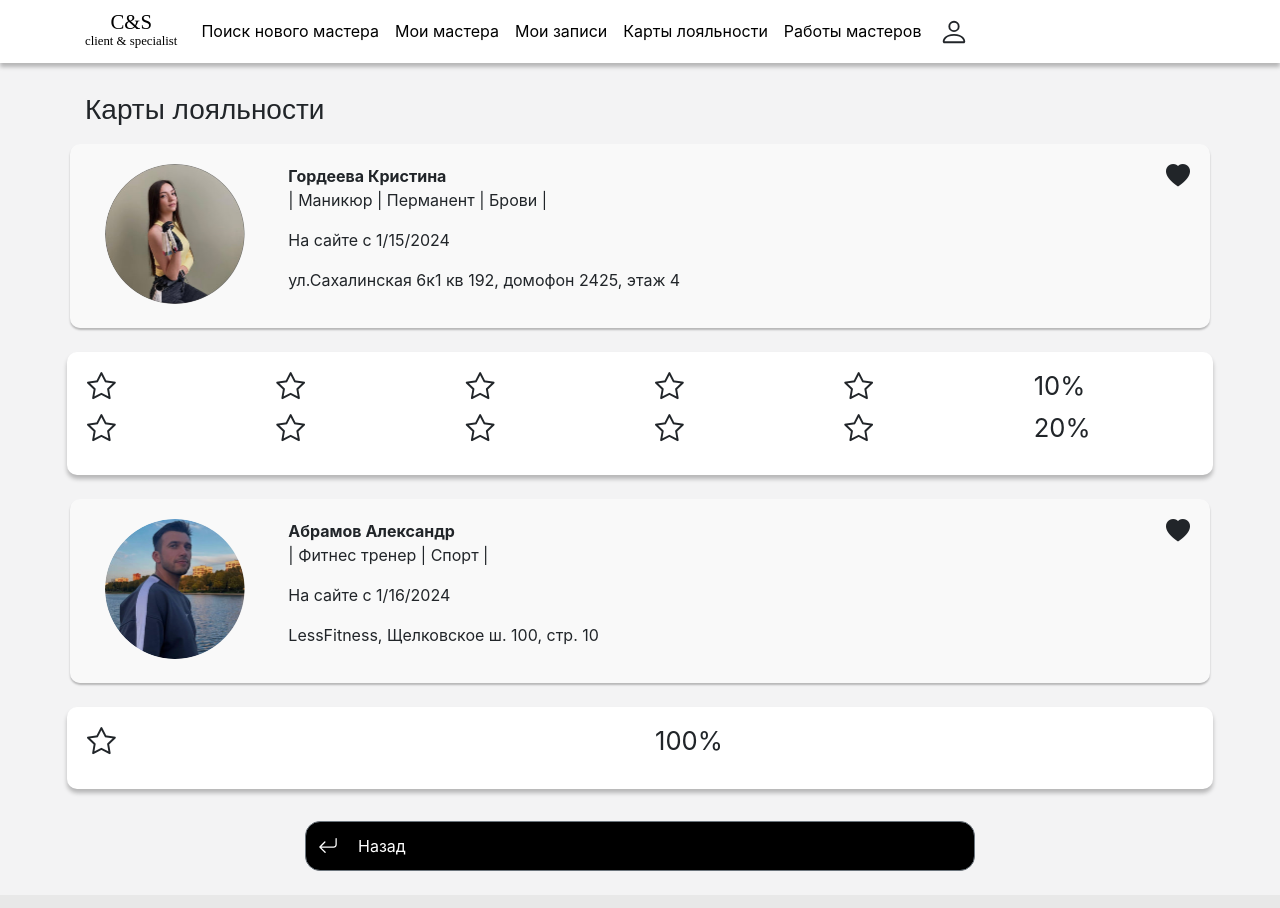
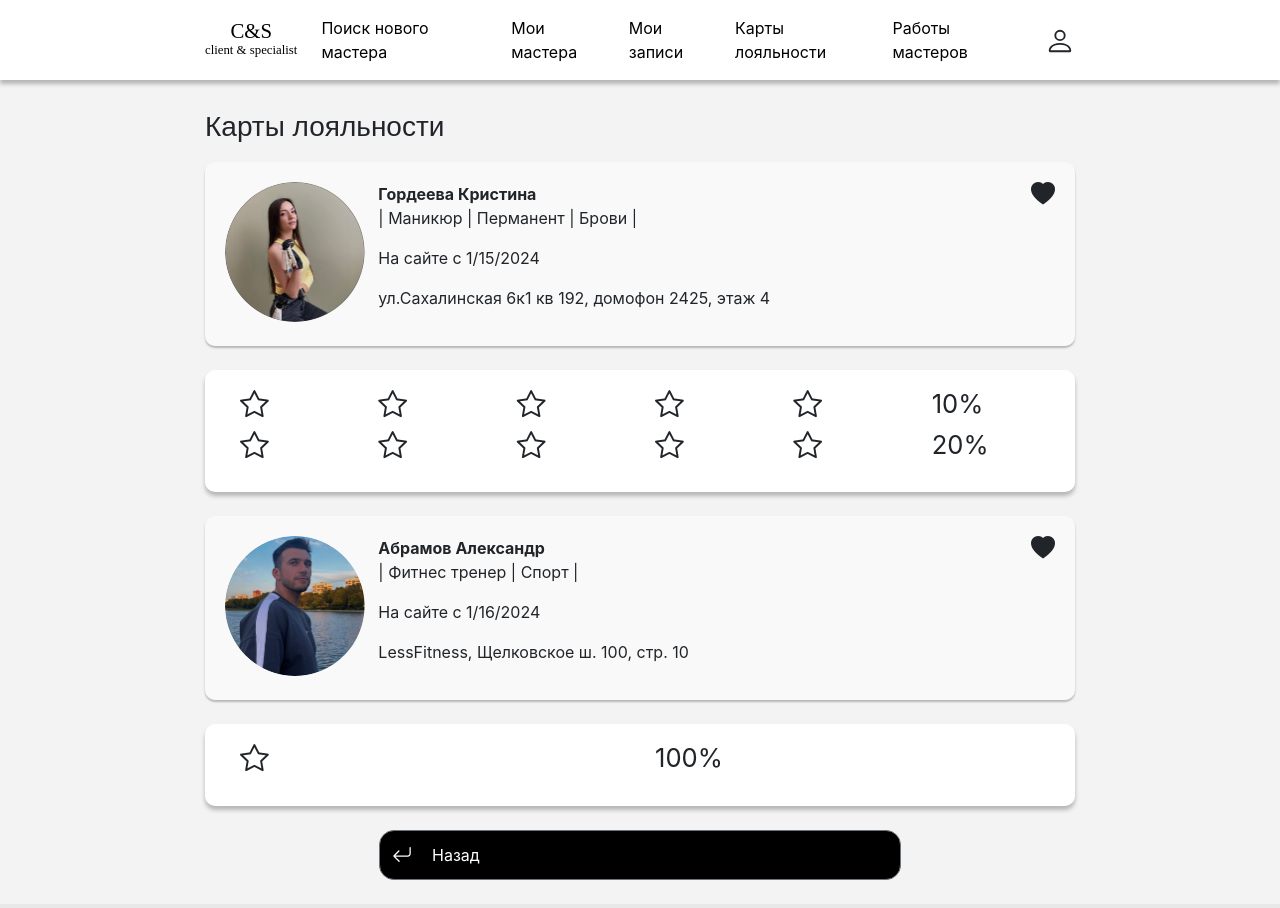
Before and after one commit to AnigalHub/SignUpForServices, a Vue app: page /client/MyCards in a window 1280 px wide. Shown: the top 908 px of the page. Built offline with nearby package versions, Linux system fonts and the light colour scheme; a web font is replaced by a local one; what v-mask would draw is missing.

Commit message:
добавлен переход на Перезапись

```diff
--- a/src/App.vue
+++ b/src/App.vue
@@ -29,6 +29,12 @@
     min-height: 100vh;
     padding: 0;
   }
+  .row{
+    display: flex;
+    flex-wrap: wrap;
+    margin-right: 0 !important;
+    margin-left: 0 !important;
+  }
   body {
     padding: 0;
     margin: 0;
@@ -53,15 +59,18 @@
   h5 span {
     font-family: 'Miltonian Tattoo', serif;
   }
-  .buttons {
-    margin: 0 220px;
-  }
   .buttons svg {
     margin-right: 20px;
   }
+  .buttons button{
+    width: 60%;
+    height: 50px;
+    display: block;
+    margin: 0 auto;
+  }
+
   button {
     width: 100%;
-    height: 50px;
     font-family: 'Ingrid Darling', cursive;
     margin-bottom: 0.5rem;
     font-size: 1.1rem;
@@ -101,6 +110,7 @@
     fill: var(--colorButtonBack);
   }
   .buttonStyles button {
+    min-height: 45px;
     border-radius: var(--borderRadiusButton);
     border: 1.8px solid var(--borderColorButton);
     background: var(--backgroundButton);
@@ -112,6 +122,7 @@
   }
   .img_specialist {
     border-radius: 50%;
+    margin-left: -15px;
     width: 140px;
     height: 140px;
   }
@@ -149,8 +160,7 @@
     background: var(--backgroundDiv);
     border-radius: var(--borderRadiusDiv);
     padding: 20px;
-    width: calc(36px + 100%);
-    margin-left: -18px;
+    width: 100%;
     box-shadow: var(--shadow);
     margin-bottom: 1.5rem;
   }
@@ -246,8 +256,7 @@
     }
   }
   .prices {
-    width: 103%;
-    margin-left: -18px;
+    width: 100%;
     background: var(--backgroundDiv);
     border-radius: var(--borderRadiusDiv);
     padding: 20px;
@@ -273,4 +282,14 @@
       border: 1.8px solid var(--borderColorButton);
     }
   }
+  @media (min-width: 1200px){
+   .container{
+     max-width: 1110px !important;
+   }
+  }
+  @media (min-width: 992px){
+   .container{
+     max-width: 900px !important;
+   }
+  }
 </style>
--- a/src/components/PersonCard.vue
+++ b/src/components/PersonCard.vue
@@ -40,7 +40,7 @@
                     </p>
                     <button-template
                        class="buttonStyles"
-                       href=""
+                       href="/client/DateTime"
                        text="Перенести запись"
                     />
                 </b-col>
```
